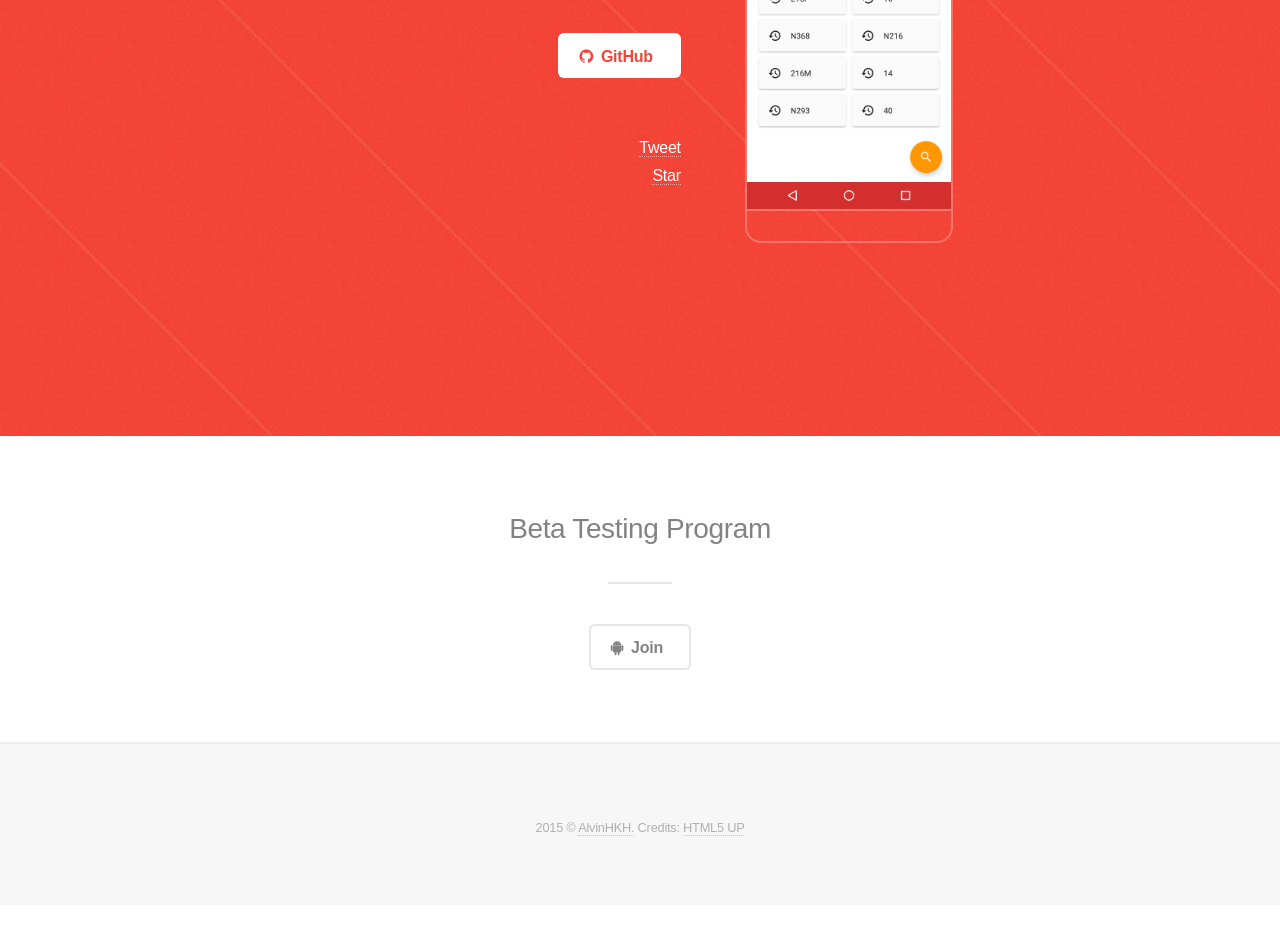
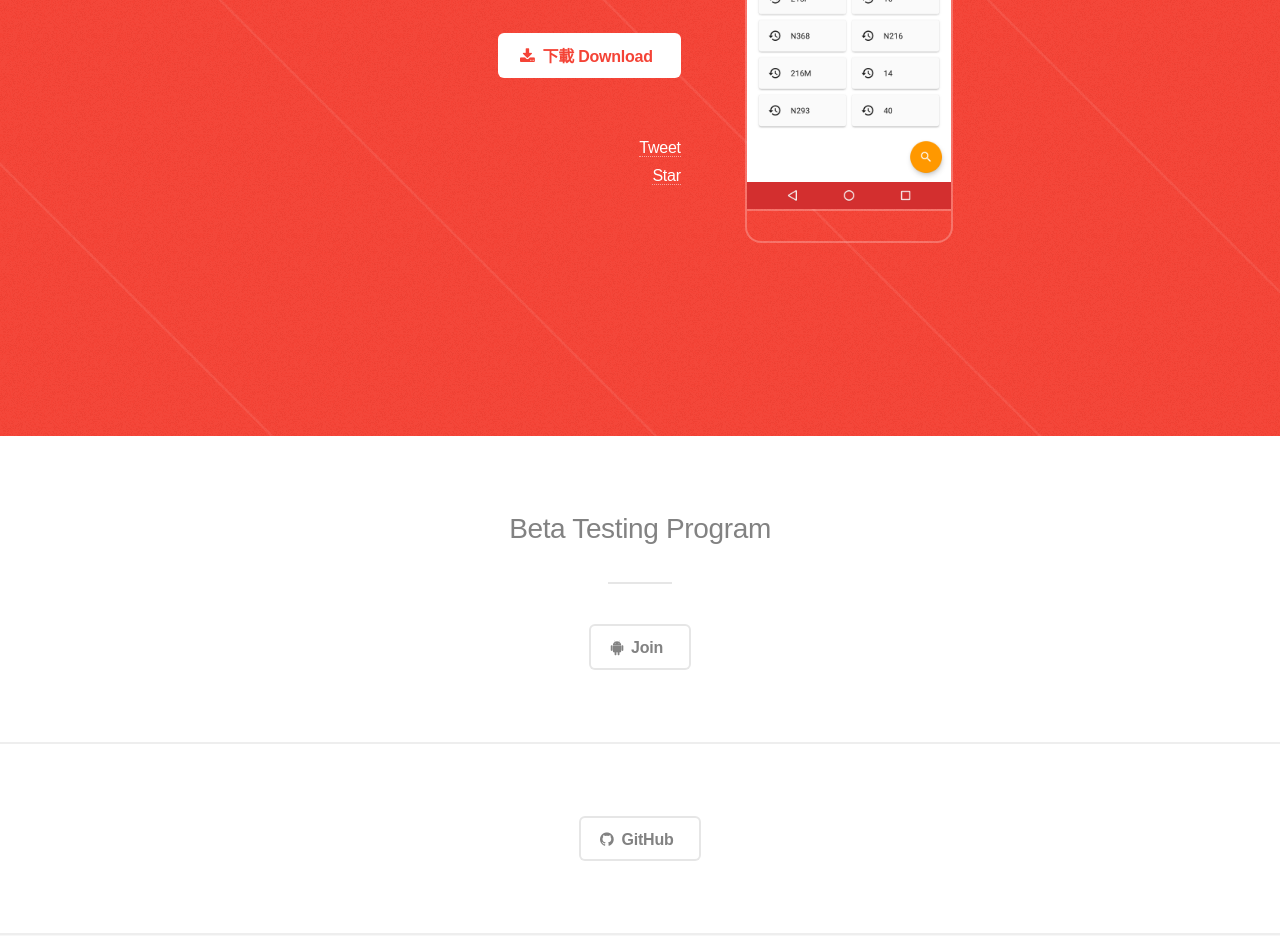
Before and after one commit to alvinhkh/buseta, a plain HTML site: page index.html in a window 1280 px wide. Shown: the part 364-1300 px from the top of the page. Before the commit the page ends 1269 px from the top, so only its background shows below. Drawn offline with Linux system fonts and the light colour scheme.

Commit message:
Update index.html

```diff
--- a/index.html
+++ b/index.html
@@ -32,8 +32,7 @@
 				<h1 itemprop="name">BusETA</h1>
 				<p>巴士到站時間預報 App<br>Estimated Time of Bus Arrival App</p>
 				<ul class="actions">
-					<li><a id="https://bit.ly/buseta-github" class="button special icon fa-github">GitHub</a></li>
-					<!--<li><a href="#beta_testing" class="button icon fa-chevron-down scrolly">Beta</a></li>-->
+					<li><a href="https://play.google.com/store/apps/details?id=com.alvinhkh.buseta" class="button special icon fa-download" itemprop="downloadUrl">下載 Download</a></li>
 				</ul>
 				<div>
 					<div class="f-like"><div class="fb-like" data-href="https://buseta.alvinhkh.com" data-layout="button_count" data-action="like" data-show-faces="false" data-share="true" data-colorscheme="dark"></div></div>
@@ -53,6 +52,16 @@
 			<section>
 				<ul class="actions">
 					<li><a href="https://play.google.com/apps/testing/com.alvinhkh.buseta" class="button icon fa-android">Join</a></li>
+				</ul>
+			</section>
+
+		</section>
+
+		<section id="github" class="wrapper special">
+
+			<section>
+				<ul class="actions">
+					<li><a href="https://bit.ly/buseta-github" class="button icon fa-github">GitHub</a></li>
 				</ul>
 			</section>
 
```
